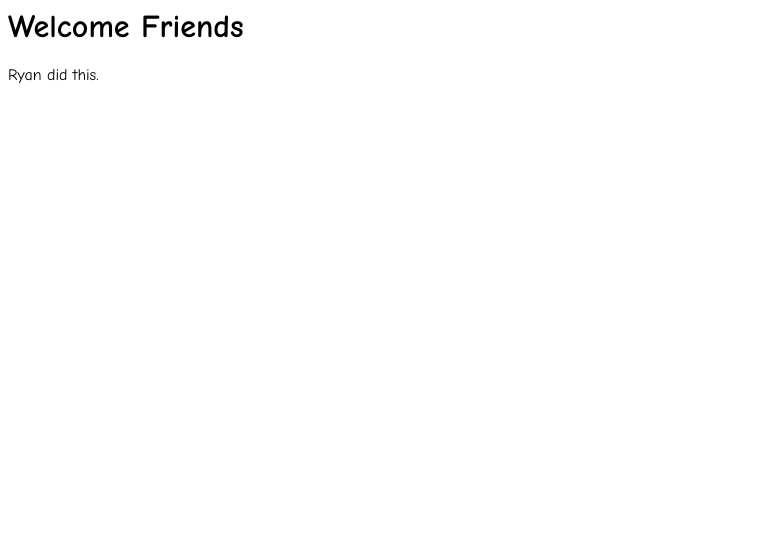
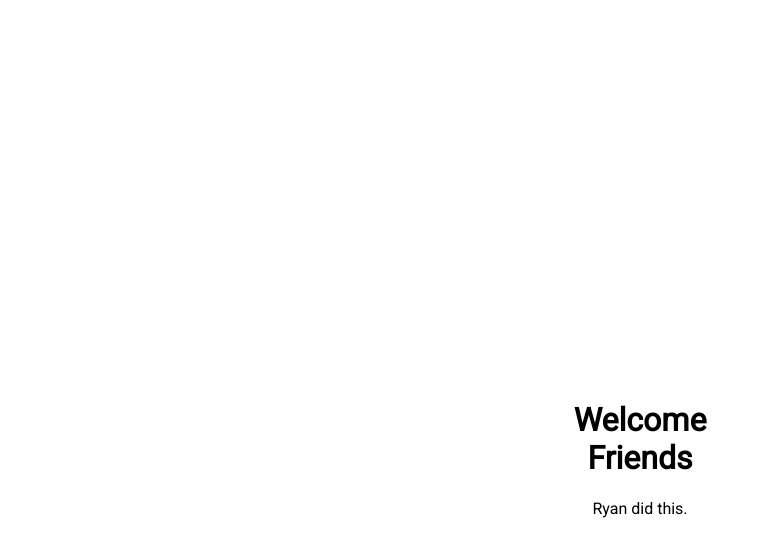
Before and after one commit to jrumbelow22/jasperrb.github.io, a plain HTML site: page index.html in a window 1280 px wide. Shown: the whole page, without its empty margins (0-762 px from the left). Drawn offline with Linux system fonts and the light colour scheme.

Commit message:
Update index.html

```diff
--- a/index.html
+++ b/index.html
@@ -1,15 +1,34 @@
 <html>
 <head>
+
 	<title>Jasper's Shitty Website</title>
+	<link href="https://fonts.googleapis.com/css?family=Roboto" rel="stylesheet">
+
 </head>
 <style>
 
-#text{
-	font-family: "Comic Sans MS", cursive, sans-serif;
+.center-div
+{
+	font-family: 'Roboto', sans-serif;
+	position: absolute;
+	margin: auto;
+  top: 0;
+  right: 0;
+  bottom: 0;
+  left: 0;
+  width: 30vh;
+  height: 5vh;
+  border-radius: 3px;
+  text-align: center;
 }
+
 </style>
 <body>
-	<h1 id="text">Welcome Friends</h1>
-	<p id="text">Ryan did this.</p>
+
+	<div class="center-div">
+		<h1>Welcome Friends</h1>
+		<p>Ryan did this.</p>
+	</div>
+
 </body>
 </html>
```
